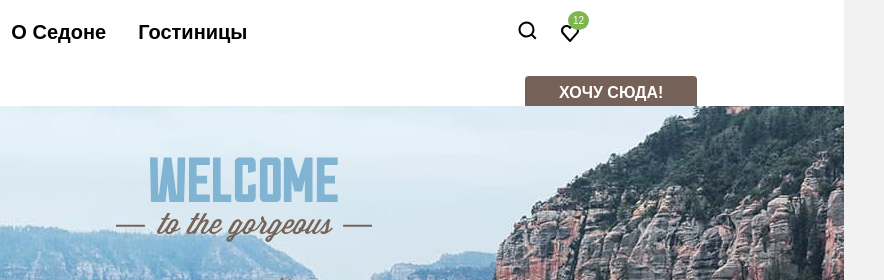
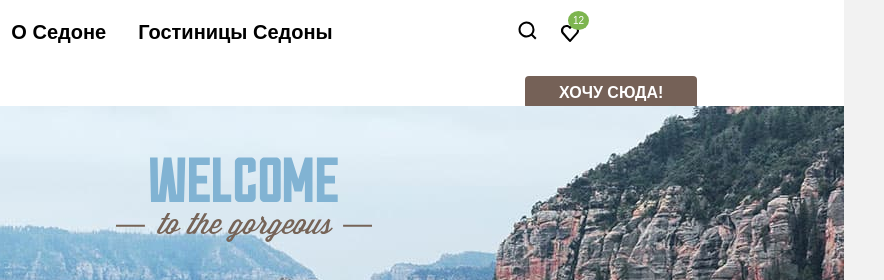
Before and after one commit to Svetlichnyi/github-page-example, a plain HTML site: page index.html in a window 1280 px wide. Shown: the top 280 px of the page, 396-1280 px from the left. Drawn offline with Linux system fonts and the light colour scheme; a web font is replaced by a local one.

Commit message:
Изменил навигацию

```diff
--- a/index.html
+++ b/index.html
@@ -73,7 +73,7 @@
             <a class="navigation-link" href="#">О седоне</a>
           </li>
           <li class="navigation-item">
-            <a class="navigation-link" href="catalog.html">Гостиницы</a>
+            <a class="navigation-link" href="catalog.html">Гостиницы Седоны</a>
           </li>
         </ul>
 
```
